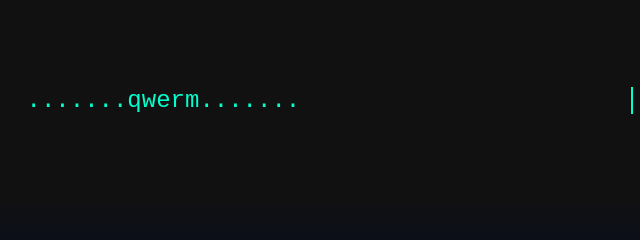
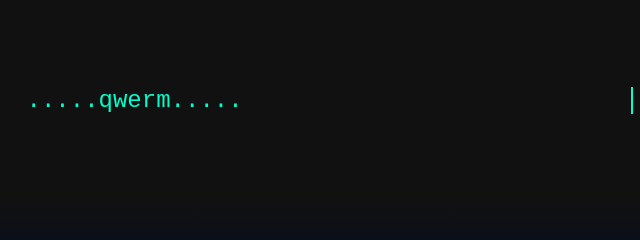
Before and after one commit to xxqwerm/xxqwerm, a plain HTML site: page index.html in a window 1280 px wide. Shown: the top 240 px of the page, 310-950 px from the left. Drawn offline with Linux system fonts and the light colour scheme.

Commit message:
Update index.html

```diff
--- a/index.html
+++ b/index.html
@@ -182,7 +182,7 @@
 <body>
     <!-- Typing Animation Section -->
     <div class="typing-section">
-        <div class="typing">.......qwerm.......</div>
+        <div class="typing">.....qwerm.....</div>
     </div>
 
     <!-- Spacer Section -->
```
